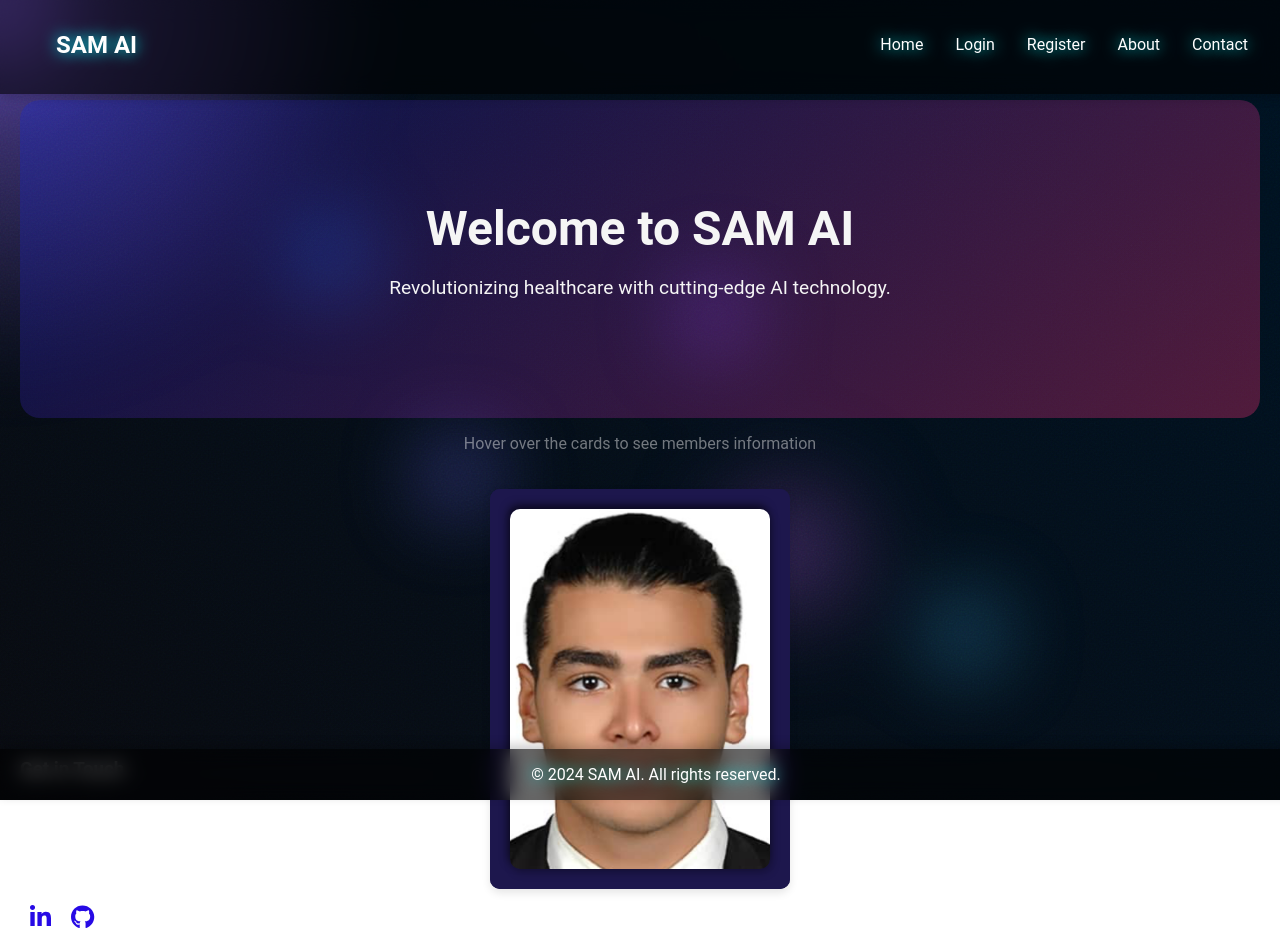
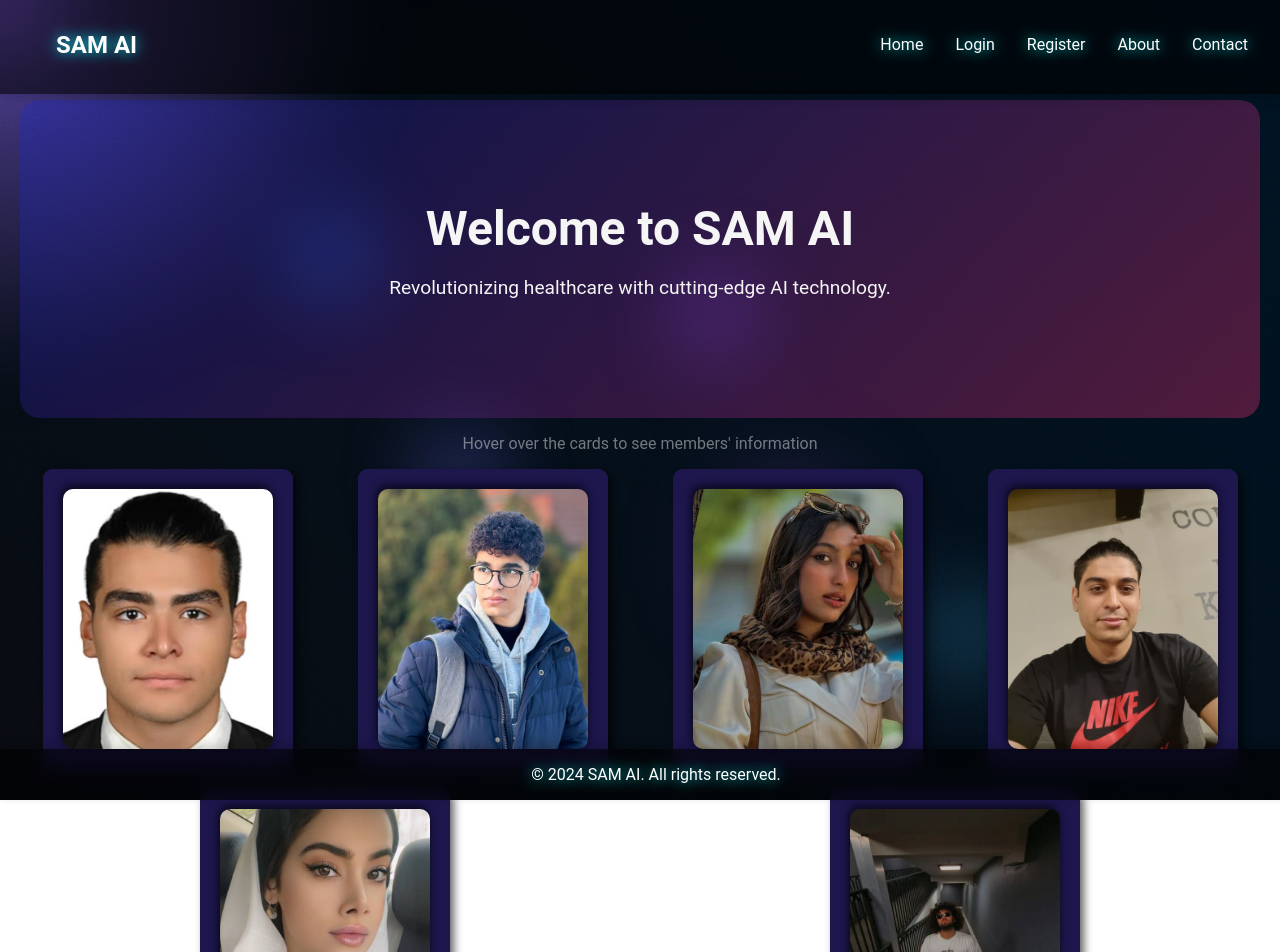
Before and after one commit to ARSHIYASHAFIZADE/SAM_Ai, a React (Vite) app in the folder sam/: page /contact in a window 1280 px wide. Shown: the top 952 px of the page. Built offline with nearby package versions, Linux system fonts and the light colour scheme; the HTML template or start-up script is replaced by a standard one.

Commit message:
Update Contact.tsx

```diff
--- a/sam/src/Contact.tsx
+++ b/sam/src/Contact.tsx
@@ -1,10 +1,15 @@
 import Arshiya from './assets/Arshiya.png';
+import memberImg from './assets/mem1.jpg';
+import member2Img from './assets/mem2.jpg';
+import member3Img from './assets/mem3.jpg';
+import member4Img from './assets/mem4.jpg';
+import member5Img from './assets/mem5.jpg';
 import { FontAwesomeIcon } from '@fortawesome/react-fontawesome';
 import { faEnvelope, faPhoneAlt } from '@fortawesome/free-solid-svg-icons';
 import { faLinkedinIn, faGithub } from '@fortawesome/free-brands-svg-icons';
-
 const Contact = () => {
   return (
+
     <div>
       <section id="home" className="home-section">
         <div className="home-content">
@@ -12,44 +17,80 @@ const Contact = () => {
           <p>Revolutionizing healthcare with cutting-edge AI technology.</p>
         </div>
       </section>
-      <p id="contact-header">Hover over the cards to see members information</p>
-      <div className="about-content" style={{ display: 'flex', justifyContent: 'center', alignItems: 'center' }}>
-        <div
-          className="about-card"
-          style={{
-            width: '300px', // Set a fixed width for the card
-            height: '400px', // Set a fixed height for the card
-            perspective: '1000px', // Optional for 3D effect on hover
-            margin: '20px', // Space around the card
-            display: 'flex',
-            flexDirection: 'column', // Align content vertically
-            justifyContent: 'center', // Center content vertically within the card
-            alignItems: 'center', // Center content horizontally within the card
-            boxShadow: '0 4px 8px rgba(0, 0, 0, 0.1)', // Optional: add shadow for depth
-            overflow: 'hidden', // Optional: prevent overflow of content
-          }}
-        >
-          <div className="card-front" style={{ width: '100%', height: '100%' }}>
-            <img src={Arshiya} alt="AI Member" style={{ width: '100%', height: '100%', objectFit: 'cover' }} />
+      <p id="contact-header">Hover over the cards to see members' information</p>
+      <div className="about-content">
+        <div className="about-card">
+          <div className="card-front">
+            <img src={Arshiya} alt="AI Member" />
           </div>
-          <div className="card-back" style={{ padding: '16px' }}>
+          <div className="card-back">
             <h3>Arshiya Shafizade</h3>
-            <p>
-              <strong>Name:</strong> Arshiya Shafizade<br />
-              <hr id='space' />
-              <strong>Email:</strong> a683351@gmail.com<br />
-              <hr id='space' />
-              <strong>Phone:</strong> +60 172821378<br />
-              <hr id='space' />
-              <strong>Role:</strong> web developer & AI specialist
-            </p>
+            <p><strong>Name:</strong> Arshiya Shafizade<br></br><hr></hr>
+              <strong>Email:</strong> a683351.gmail.com<br></br><hr></hr>
+              <strong>Phone:</strong> +60 172821378<br></br><hr></hr>
+              <strong>Role:</strong> web developer</p>
+          </div>
+        </div>
+        <div className="about-card">
+          <div className="card-front">
+            <img src={memberImg} alt="Member" />
+          </div>
+          <div className="card-back">
+            <h3>Mani Hajimohammad taghi</h3>
+            <p><strong>Name:</strong>  Mani Hajimohammad taghi<br></br><hr></hr>
+              <strong>Phone:</strong> +98 9915779169<br></br><hr></hr>
+              <strong>Role:</strong> AI Specialist</p>
+          </div>
+        </div>
+        <div className="about-card">
+          <div className="card-front">
+            <img src={member2Img} alt="Member" />
+          </div>
+          <div className="card-back">
+              <h3>Elena Dadashian</h3>
+            <p><strong>Name:</strong>  Elena Dadashian<br></br><hr></hr>
+              <strong>Phone:</strong> +98 9377827843<br></br><hr></hr>
+              <strong>Role:</strong> AI Specialist</p>
+          </div>
+        </div>
+        <div className="about-card">
+          <div className="card-front">
+            <img src={member3Img} alt="Member" />
+          </div>
+          <div className="card-back">
+            <h3>Mohammad Nafe karimi</h3>
+            <p><strong>Name:</strong>  Mohammad Nafe karimi<br></br><hr></hr>
+              <strong>Phone:</strong> +98 9389722299<br></br><hr></hr>
+              <strong>Role:</strong> AI Specialist</p>
+          </div>
+        </div>
+        <div className="about-card">
+          <div className="card-front">
+            <img src={member4Img} alt="Member" />
+          </div>
+          <div className="card-back">
+            <h3>Bitta Tirgar</h3>
+            <p><strong>Name:</strong>  Bitta Tirgar<br></br><hr></hr>
+              <strong>Phone:</strong> +98 9360153201<br></br><hr></hr>
+              <strong>Role:</strong> AI Specialist</p>
+          </div>
+        </div>
+        <div className="about-card">
+          <div className="card-front">
+            <img src={member5Img} alt="Member" />
+          </div>
+          <div className="card-back">
+            <h3>Meraj Basiri</h3>
+            <p><strong>Name:</strong>  Meraj Basiri<br></br><hr></hr>
+              <strong>Phone:</strong> +98 9389722299<br></br><hr></hr>
+              <strong>Role:</strong> AI Specialist</p>
           </div>
         </div>
       </div>
-      <div className="contact-info" style={{ marginTop: '-170px' }}> {/* Adjust this value */}
+      <div className="contact-info">
         <h3>Get in Touch</h3>
         <p><FontAwesomeIcon icon={faPhoneAlt} /> +60 172821378</p>
-        <p><FontAwesomeIcon icon={faEnvelope} /> a683351@gmail.com</p>
+        <p><FontAwesomeIcon icon={faEnvelope} /> contact@samai.com</p>
         <p>Follow us on social media!</p>
         <div className="social-links">
           <a href="https://www.linkedin.com/in/arshiya-shafizade/" target="_blank" rel="noopener noreferrer">
@@ -59,7 +100,7 @@ const Contact = () => {
             <FontAwesomeIcon icon={faGithub} />
           </a>
         </div>
-      </div>
+    </div>
     </div>
   );
 }
```
